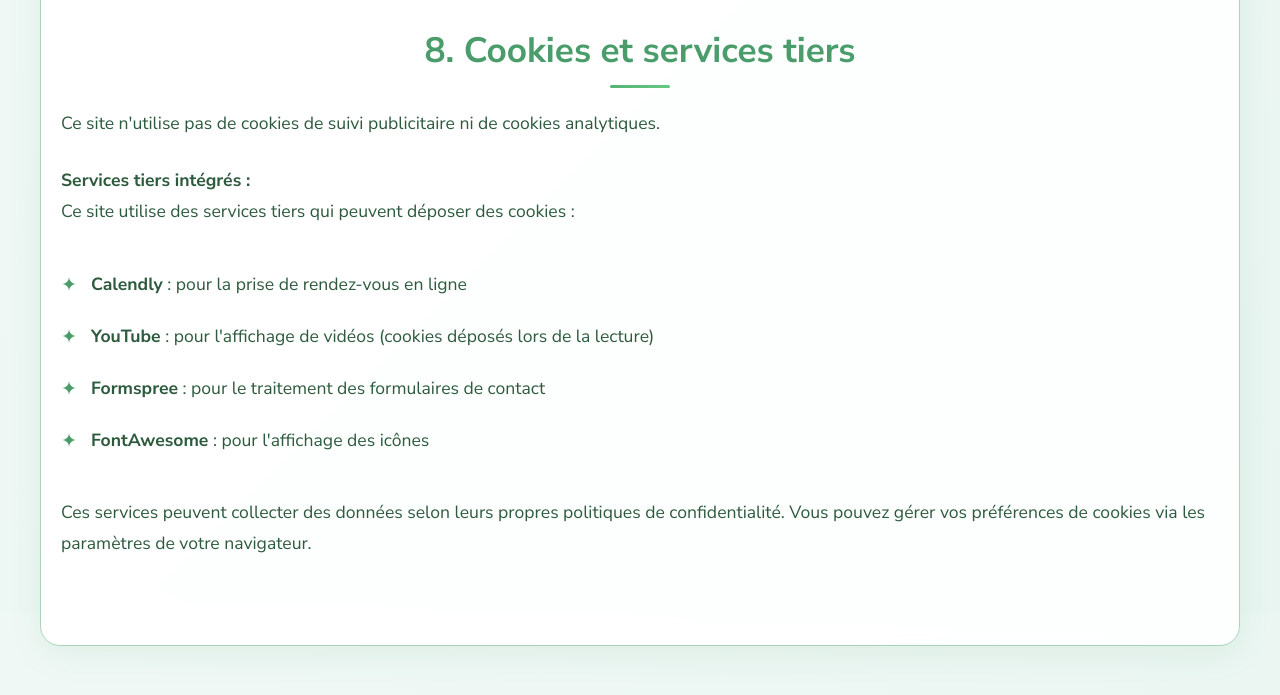
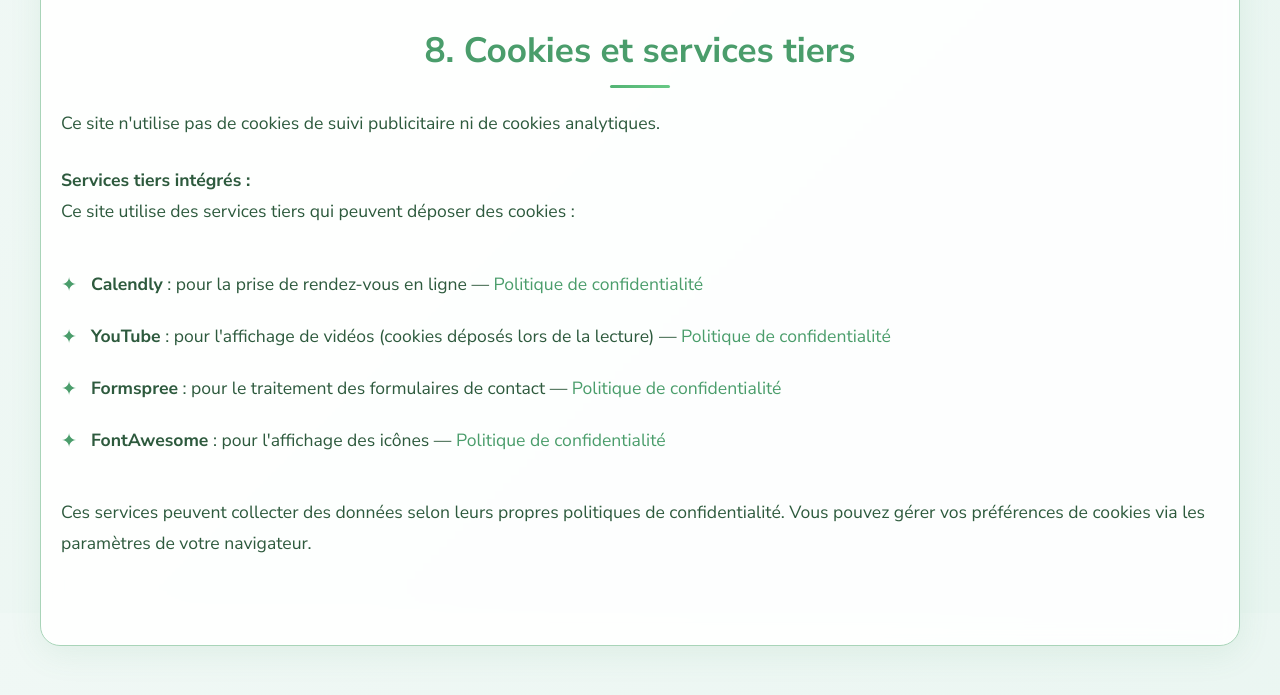
Before and after one commit to olivierroyo/hypnosemoderne, a plain HTML site: page mentions-legales.html in a window 1280 px wide. Shown: the part 2587-3282 px from the top of the page. Drawn offline with Linux system fonts and the light colour scheme.

Commit message:
legal point fixes
legal point fixes

```diff
--- a/mentions-legales.html
+++ b/mentions-legales.html
@@ -147,10 +147,10 @@
     Ce site utilise des services tiers qui peuvent déposer des cookies :
   </p>
   <ul>
-    <li><strong>Calendly</strong> : pour la prise de rendez-vous en ligne</li>
-    <li><strong>YouTube</strong> : pour l'affichage de vidéos (cookies déposés lors de la lecture)</li>
-    <li><strong>Formspree</strong> : pour le traitement des formulaires de contact</li>
-    <li><strong>FontAwesome</strong> : pour l'affichage des icônes</li>
+    <li><strong>Calendly</strong> : pour la prise de rendez-vous en ligne — <a href="https://calendly.com/privacy" target="_privacy_calendly" rel="noopener noreferrer">Politique de confidentialité</a></li>
+    <li><strong>YouTube</strong> : pour l'affichage de vidéos (cookies déposés lors de la lecture) — <a href="https://policies.google.com/privacy?hl=fr" target="_privacy_google" rel="noopener noreferrer">Politique de confidentialité</a></li>
+    <li><strong>Formspree</strong> : pour le traitement des formulaires de contact — <a href="https://formspree.io/legal/privacy-policy" target="_privacy_formspree" rel="noopener noreferrer">Politique de confidentialité</a></li>
+    <li><strong>FontAwesome</strong> : pour l'affichage des icônes — <a href="https://fontawesome.com/privacy" target="_privacy_fontawesome" rel="noopener noreferrer">Politique de confidentialité</a></li>
   </ul>
 
   <p>
```
Also changed, not shown: apropos.html (+5 -6 lines), hypnose.html (+2 -2 lines), index.html (+1 -1 lines).
